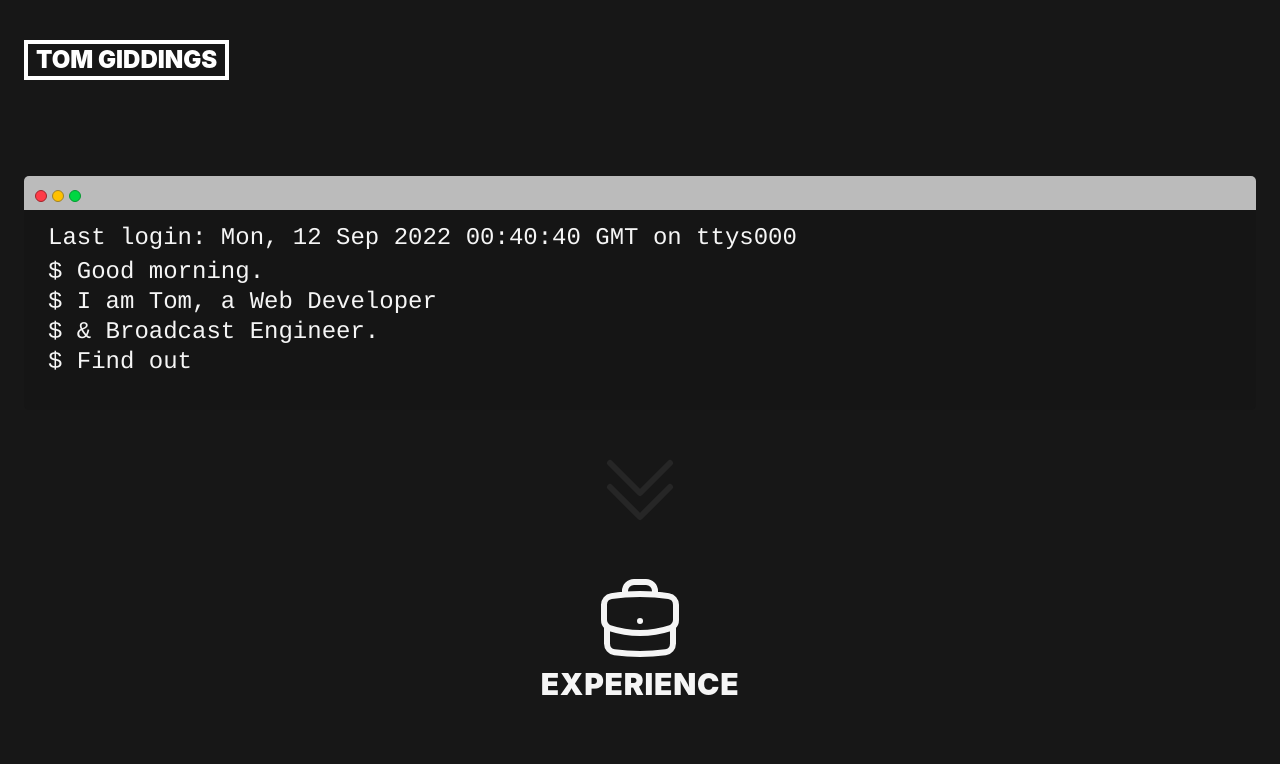
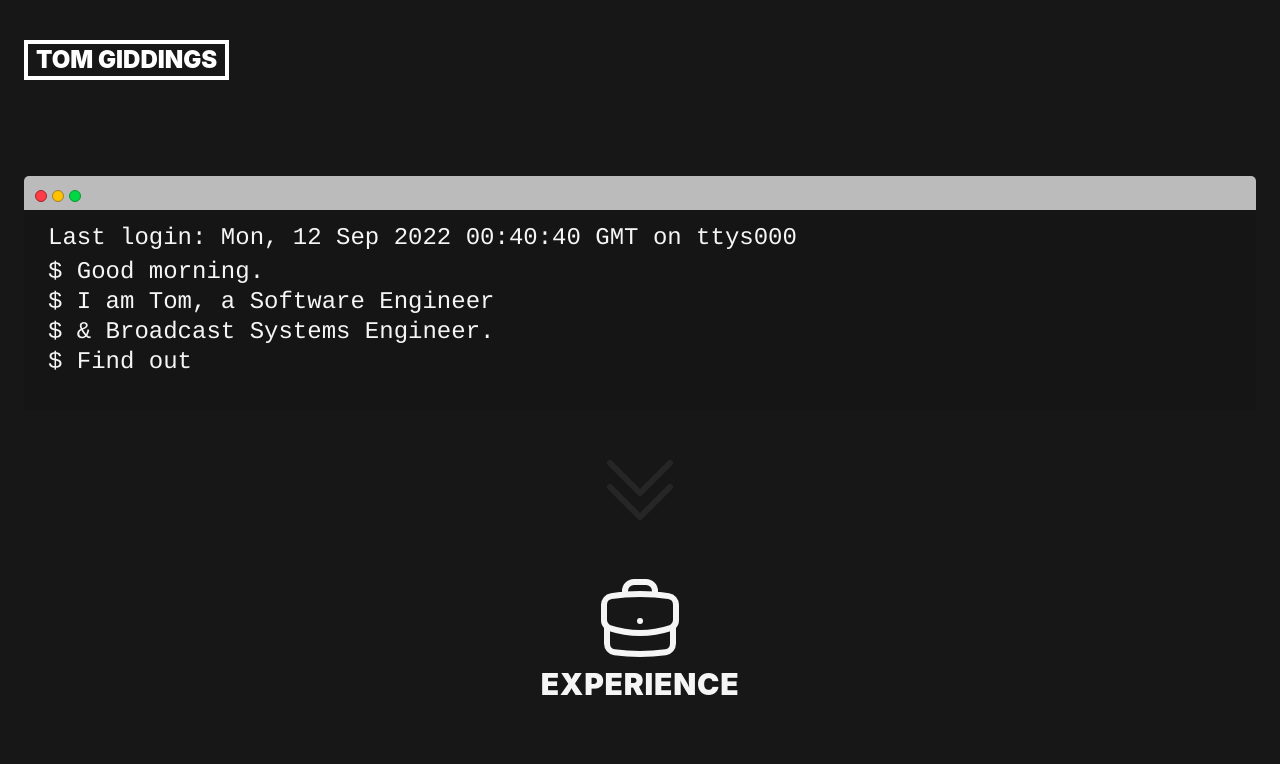
Before and after one commit to tomgiddings/tomgiddings-next, a Next.js app: page / in a window 1280 px wide. Shown: the top 764 px of the page. Built offline with nearby package versions, Linux system fonts and the light colour scheme.

Commit message:
update ticker

```diff
--- a/components/Terminal/index.tsx
+++ b/components/Terminal/index.tsx
@@ -17,12 +17,12 @@ const Terminal: React.FC = () => (
         {DateTime.local().toObject().hour < 12
           ? `morning`
           : DateTime.local().toObject().hour < 16
-          ? 'afternoon'
-          : `evening`}
+            ? 'afternoon'
+            : `evening`}
         .
       </p>
-      <p className={styles.typeText}>$ I am Tom, a Web Developer</p>
-      <p className={styles.typeText}>$ &amp; Broadcast Engineer.</p>
+      <p className={styles.typeText}>$ I am Tom, a Software Engineer</p>
+      <p className={styles.typeText}>$ &amp; Broadcast Systems Engineer.</p>
       <p className={styles.typeText}>
         $ Find out more about me below...&#9608;
       </p>
```
